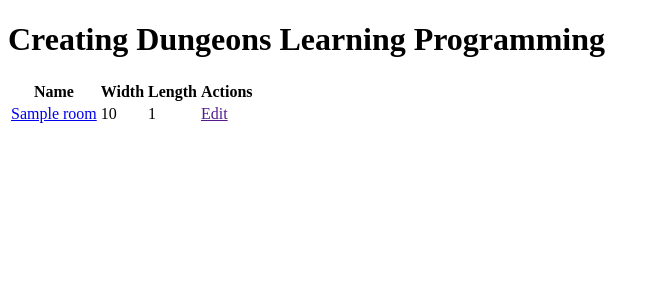
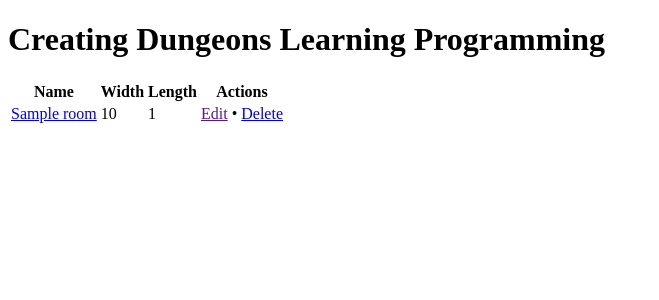
Before and after one commit to LeoKnox/django_dungeon, a Django app: template rooms/templates/room/index.html in a window 1280 px wide. Shown: the top 300 px of the page, without its empty margins (0-659 px from the left). Run offline with Django 3.2, Linux system fonts and the light colour scheme; the template is opened without the code that fills it: most values are stand-ins (such as "Sample title", 1, 10 or a date in 2020).

Commit message:
Add files via upload

```diff
--- a/rooms/templates/room/index.html
+++ b/rooms/templates/room/index.html
@@ -15,7 +15,7 @@
         <td><a href={% url 'room' room.id %}>{{ room.name }}</a></td>
         <td>{{ room.width }}</td>
         <td>{{ room.length }}</td>
-        <td><a href="">Edit</a></td>
+        <td><a href="">Edit</a> <span>&#8226;</span> <a href={% url 'delete' room.id %}>Delete</a></td>
     </tr>
     {% endfor %}
 </table>
--- a/rooms/urls.py
+++ b/rooms/urls.py
@@ -4,6 +4,8 @@ from . import views
 
 urlpatterns = [
     path('', views.index, name='index'),
+    path('index/', views.index, name='index'),
     path('room/<int:room_id>', views.room, name='room'),
     path('create/', views.create, name='create'),
+    path('delete/<int:room_id>', views.delete, name='delete'),
 ]
--- a/rooms/views.py
+++ b/rooms/views.py
@@ -21,3 +21,7 @@ def create(request):
         return redirect('/index/')
     context['form'] = form
     return render(request, 'room/create.html', context)
+
+def delete(request, room_id):
+    Room.objects.filter(id=room_id).delete()
+    return redirect('/index/')
```
